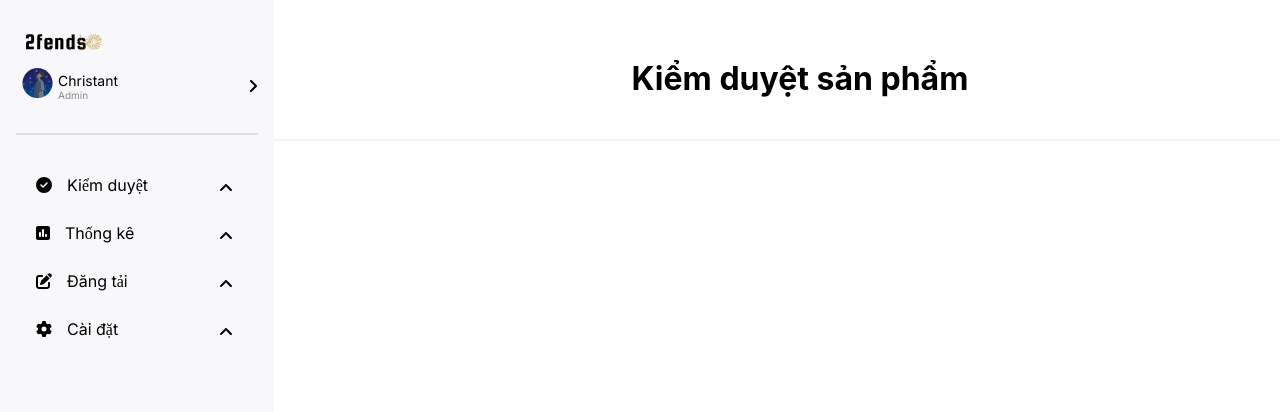
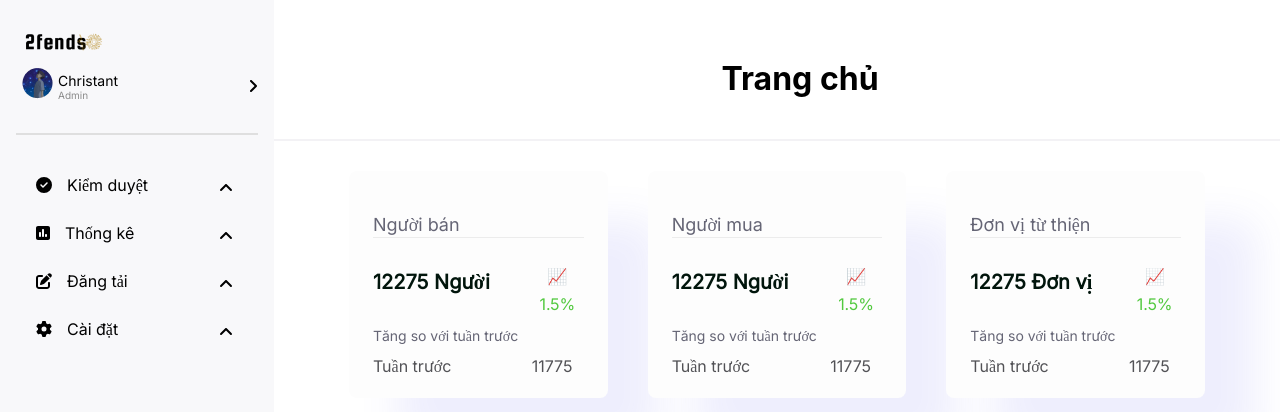
Before and after one commit to QBitGenZ/lv001-admin, a React (Create React App) app: page / in a window 1280 px wide. Shown: the top 412 px of the page. Built offline with nearby package versions, Linux system fonts and the light colour scheme; a web font is replaced by a local one.

Commit message:
HomePage

```diff
--- a/package.json
+++ b/package.json
@@ -15,6 +15,7 @@
     "@testing-library/react": "^13.4.0",
     "@testing-library/user-event": "^13.5.0",
     "react": "^18.2.0",
+    "react-chartjs-2": "^5.2.0",
     "react-dom": "^18.2.0",
     "react-scripts": "5.0.1",
     "web-vitals": "^2.1.4"
--- a/src/App.js
+++ b/src/App.js
@@ -4,11 +4,13 @@ import { HeaderSection, Sidebar, } from './sections/commons';
 import { EventSection, NotificationSection, } from './sections/publish';
 import { PostCencorSection, UserCencorSection, } from './sections/censorship';
 import { SellerStatisSection, BuyerStatisSection, FoundationStatisSection, } from './sections/statistical';
+import HomePageSection from './sections/homepage';
 
 function App() {
-  const [title, setTitle,] = useState('Kiểm duyệt sản phẩm');
+  const [title, setTitle,] = useState('Trang chủ');
 
   const renderSection = () => {
+    if (title === 'Trang chủ') return <HomePageSection />;
     if (title === 'Đăng thông báo') return <NotificationSection />;
     if (title === 'Đăng sự kiện') return <EventSection />;
     if (title === 'Kiểm duyệt bài viết') return <PostCencorSection />;
--- /dev/null
+++ b/src/sections/homepage/HomePageSection.css
@@ -0,0 +1,113 @@
+#HomePageSection .container {
+  display: flex;
+  width: 70%;
+  margin: auto;
+  padding-top: 30px;
+}
+
+#HomePageSection .small-container {
+  display: flex;
+  width: 25%;
+  margin: 0px 20px;
+  padding: 24px 24px 20px 24px;
+  flex-direction: column;
+  gap: 6px;
+  border-radius: 8px;
+  background: #fdfdfd;
+  box-shadow: 50px 50px 40px 0px rgba(90, 90, 231, 0.1);
+}
+
+#HomePageSection .title {
+  text-align: left;
+  border-bottom: 1px solid rgba(163, 163, 163, 0.2);
+  color: #656575;
+  font-family: "Inter";
+  font-size: 18px;
+  font-style: normal;
+  font-weight: 500;
+  line-height: 24px; /* 133.333% */
+  width: 100%;
+}
+
+#HomePageSection .number-container {
+  display: flex;
+  width: 100%;
+}
+
+#HomePageSection .number {
+  width: 75%;
+  color: #01150c;
+  text-align: left;
+  font-family: "Inter";
+  font-size: 20px;
+  font-style: normal;
+  font-weight: 700;
+  line-height: 40px;
+}
+
+#HomePageSection .ratedown {
+  width: fit-content;
+  width: 25%;
+  padding: auto;
+  margin: auto;
+  color: #ff2727;
+  font-family: "Inter";
+  font-size: 16px;
+  font-style: normal;
+  font-weight: 500;
+  line-height: 28px; /* 175% */
+  letter-spacing: -0.144px;
+}
+
+#HomePageSection .rateup {
+  width: fit-content;
+  width: 25%;
+  padding: auto;
+  margin: auto;
+  color: #52c93f;
+  font-family: "Inter";
+  font-size: 16px;
+  font-style: normal;
+  font-weight: 500;
+  line-height: 28px; /* 175% */
+  letter-spacing: -0.144px;
+}
+
+#HomePageSection .comment {
+  color: #656575;
+  text-align: left;
+  font-family: "Inter";
+  font-size: 14px;
+  font-style: normal;
+  font-weight: 300;
+  line-height: 24px;
+}
+
+#HomePageSection .oldnumber-container {
+  display: flex;
+  color: #525256;
+  font-family: "Inter";
+  font-size: 16px;
+  font-style: normal;
+  font-weight: 500;
+  line-height: 24px; /* 171.429% */
+}
+
+#HomePageSection .timezone{
+    width: 70%;
+    text-align: left;
+}
+
+#HomePageSection .oldnumber{
+    width: 30%;
+}
+
+#HomePageSection.chart-container {
+    width: 600px;
+    margin: 0 auto;
+}
+
+h2 {
+    text-align: center;
+    margin-bottom: 20px;
+}
--- /dev/null
+++ b/src/sections/homepage/SmallContainerHP.jsx
@@ -0,0 +1,39 @@
+import React from 'react';
+import PropTypes from 'prop-types';
+import './HomePageSection.css';
+export default function SmallContainerHP({
+  title,
+  newnumber,
+  unit,
+  oldnumber,
+}) {
+  return (
+    <div className={'small-container'}>
+      <p className={'title'}>{title}</p>
+      <div className={'number-container'}>
+        <div className={'number'}>
+          {newnumber} {unit}
+        </div>
+        <div className={newnumber > oldnumber ? 'rateup' : 'ratedown'}>
+          📈1.5%
+        </div>
+      </div>
+      <div className={'comment'}>
+        {newnumber > oldnumber
+          ? 'Tăng so với tuần trước'
+          : 'Giảm so vơi tuần trước'}{' '}
+      </div>
+      <div className={'oldnumber-container'}>
+        <div className={'timezone'}>Tuần trước</div>
+        <div className={'oldnumber'}>{oldnumber}</div>
+      </div>
+    </div>
+  );
+}
+
+SmallContainerHP.propTypes = {
+  title: PropTypes.string,
+  newnumber: PropTypes.number,
+  unit: PropTypes.string,
+  oldnumber: PropTypes.number,
+};
--- /dev/null
+++ b/src/sections/homepage/index.jsx
@@ -0,0 +1,35 @@
+import React from 'react';
+import SmallContainerHP from './SmallContainerHP';
+// import HPChart from './HPChart';
+export default function HomePageSection() {
+  // const labels = ['6/2022', '7/2022', '8/2022', '9/2022', '10/2022', '11/2022',];
+  // const data = [100000, 150000, 200000, 180000, 120000, 160000,];
+  return (
+    <div id={'HomePageSection'}>
+      <div className={'container'}>
+        <SmallContainerHP
+          title={'Người bán'}
+          newnumber={12275}
+          unit={'Người'}
+          oldnumber={11775}
+        />
+        <SmallContainerHP
+          title={'Người mua'}
+          newnumber={12275}
+          unit={'Người'}
+          oldnumber={11775}
+        />
+        <SmallContainerHP
+          title={'Đơn vị từ thiện'}
+          newnumber={12275}
+          unit={'Đơn vị'}
+          oldnumber={11775}
+        />
+      </div>
+      {/* <div className='chart-container'>
+        <h2>Doanh Thu Theo Tháng</h2>
+        <HPChart labels={labels} data={data} />
+      </div> */}
+    </div>
+  );
+}
```
Also changed, not shown: src/sections/homepage/HPChart.jsx (added), 1 other file (tests, documents, lock files or other folders).
